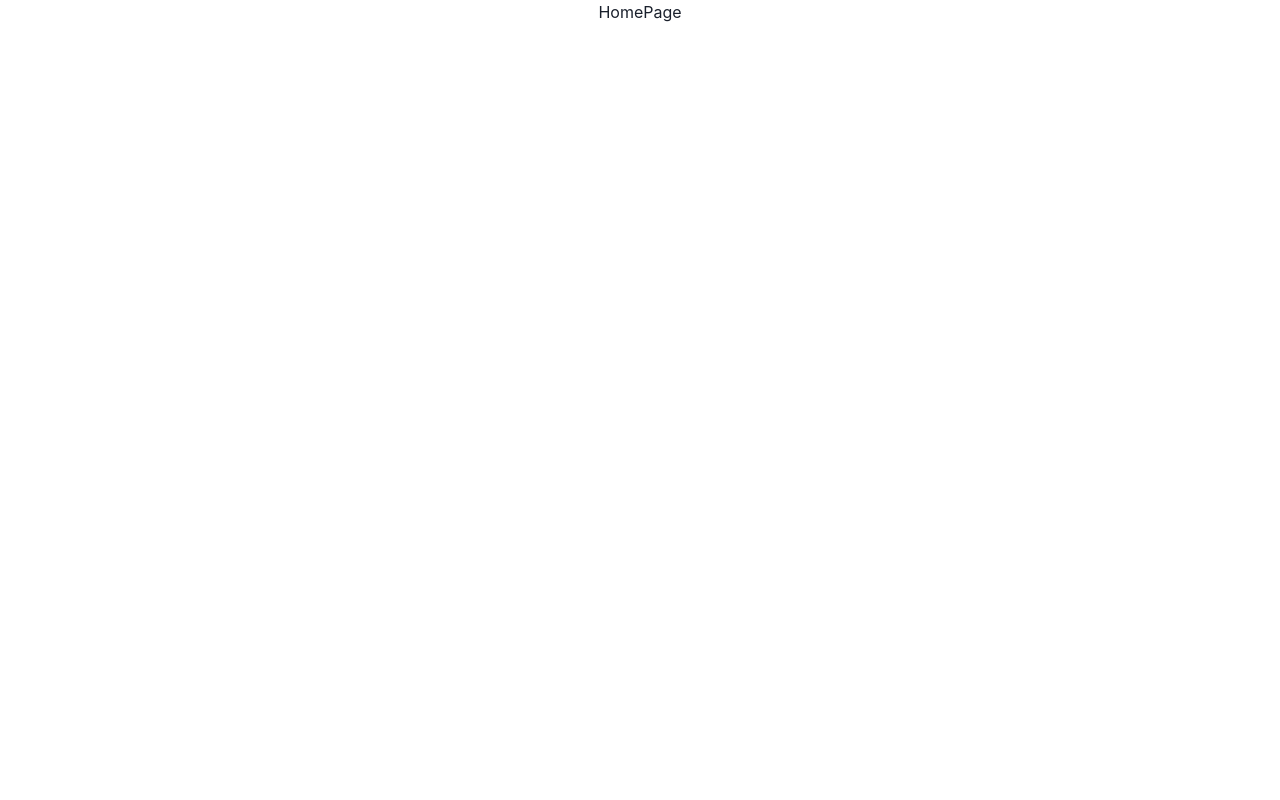
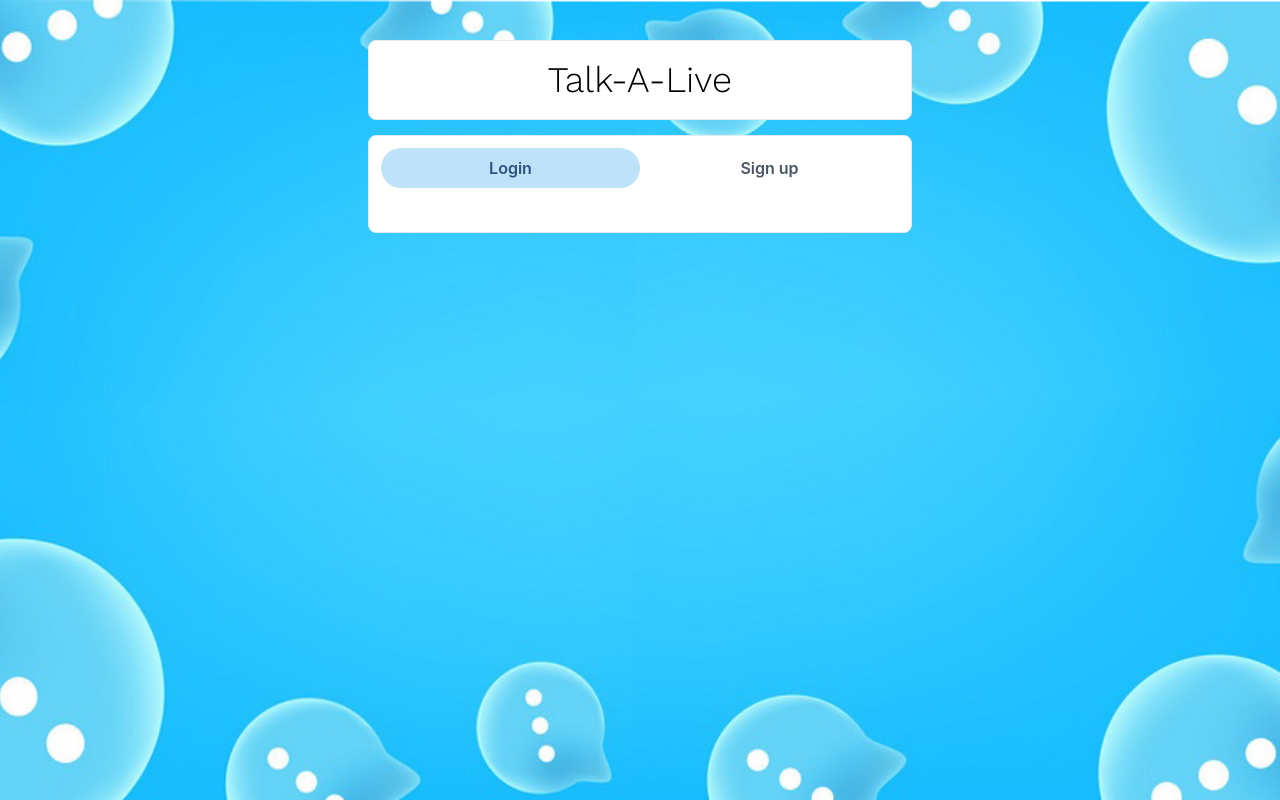
Before and after one commit to ankitsankhyan/Chatapp, a React (Create React App) app in the folder frontend/: page / in a window 1280 px wide. Built offline with nearby package versions, Linux system fonts and the light colour scheme.

Commit message:
basic styles

```diff
--- a/frontend/src/App.css
+++ b/frontend/src/App.css
@@ -1,38 +1,11 @@
-.App {
-  text-align: center;
-}
+@import url('https://fonts.googleapis.com/css2?family=Poppins:wght@400;500;600&family=Varela+Round&family=Work+Sans:wght@300&display=swap');
 
-.App-logo {
-  height: 40vmin;
-  pointer-events: none;
-}
-
-@media (prefers-reduced-motion: no-preference) {
-  .App-logo {
-    animation: App-logo-spin infinite 20s linear;
-  }
-}
-
-.App-header {
-  background-color: #282c34;
+.App{
   min-height: 100vh;
   display: flex;
-  flex-direction: column;
-  align-items: center;
-  justify-content: center;
-  font-size: calc(10px + 2vmin);
-  color: white;
+  background-image:url(./background.png);
+  background-size:cover;
+  background-position:center;
+
+
 }
-
-.App-link {
-  color: #61dafb;
-}
-
-@keyframes App-logo-spin {
-  from {
-    transform: rotate(0deg);
-  }
-  to {
-    transform: rotate(360deg);
-  }
-}
--- a/frontend/src/pages/HomePage.js
+++ b/frontend/src/pages/HomePage.js
@@ -1,8 +1,51 @@
 import React from 'react'
-
+import { Container,Box,Text ,Center} from '@chakra-ui/react'
+import { Tabs, TabList, TabPanels, Tab, TabPanel } from '@chakra-ui/react'
 const HomePage = () => {
   return (
-    <div>HomePage</div>
+    <Container maxW = 'xl' centerContent>
+     <Box
+        d="flex"
+        justifyContent="center"
+        p={3}
+        bg="white"
+        w="100%"
+        m="40px 0 15px 0"
+        borderRadius="lg"
+        borderWidth="1px"
+        centerContent
+      >
+        <Center fontSize="4xl" fontFamily = "work sans" color="black" centerContent>Talk-A-Live</Center>
+      </Box>
+      <Box
+        d="flex"
+        justifyContent="center"
+        p={3}
+        bg="white"
+        w="100%"
+
+        borderRadius="lg"
+        borderWidth="1px"
+        centerContent
+      >
+<Tabs variant='soft-rounded' >
+  <TabList>
+    <Tab width="50%">Login</Tab>
+    <Tab width={"50%"}>Sign up</Tab>
+  </TabList>
+  <TabPanels>
+    <TabPanel>
+  {/* login in component */}
+    </TabPanel>
+    <TabPanel>
+      {/* sign up */}
+    </TabPanel>
+  </TabPanels>
+</Tabs>
+
+      </Box>
+
+    </Container>
   )
 }
 
```
Also changed, not shown: frontend/src/background.png (added).
